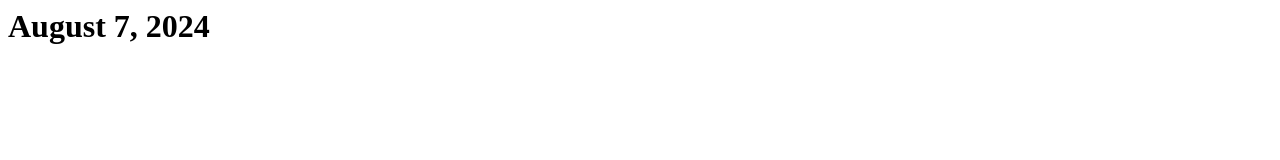
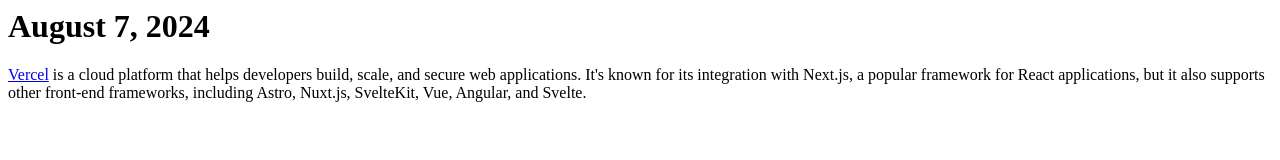
Before and after one commit to rpskelley/vercel-onboarding, a plain HTML site: page index.html in a window 1280 px wide. Drawn offline with Linux system fonts and the light colour scheme.

Commit message:
Update index.html

```diff
--- a/index.html
+++ b/index.html
@@ -4,6 +4,6 @@
 <body>
 
 <h1>August 7, 2024</h1>
-<p><a href="https://vercel.com>Vercel</a> is a cloud platform that helps developers build, scale, and secure web applications. It's known for its integration with Next.js, a popular framework for React applications, but it also supports other front-end frameworks, including Astro, Nuxt.js, SvelteKit, Vue, Angular, and Svelte.</p>
+<p><a href="/about.html">Vercel</a> is a cloud platform that helps developers build, scale, and secure web applications. It's known for its integration with Next.js, a popular framework for React applications, but it also supports other front-end frameworks, including Astro, Nuxt.js, SvelteKit, Vue, Angular, and Svelte.</p>
 
 </body>
```
